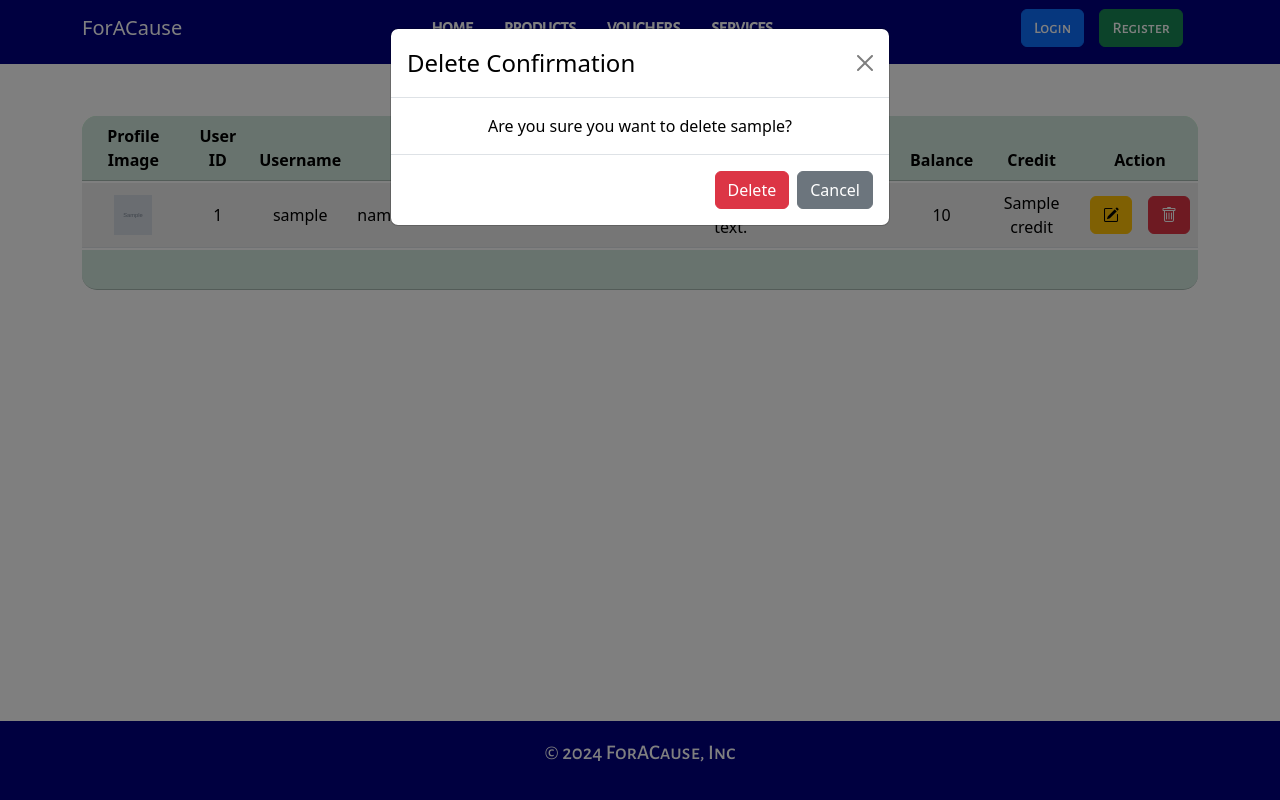
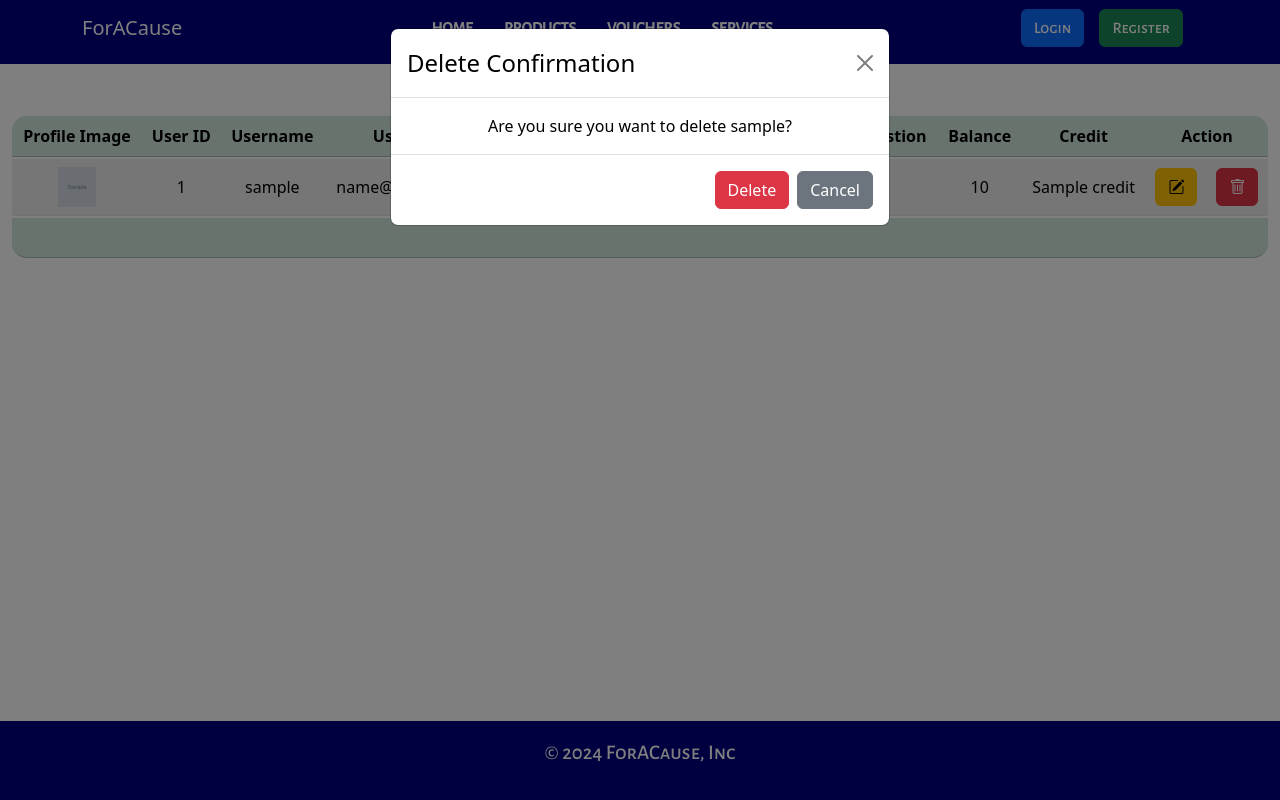
Before and after one commit to NathanNathan-web/ForACauseUpdate-main, a Python web app: template ForACause/Src/templates/accountAdmin.html in a window 1280 px wide, after a click that opens the changed part. Run offline with Jinja, Linux system fonts and the light colour scheme; the template is opened without the code that fills it: most values are stand-ins (such as "Sample title", 1, 10 or a date in 2020); grey boxes marked "Sample" are stand-in pictures; some web fonts are replaced.

Commit message:
admin user table fit the screen

```diff
--- a/ForACause/Src/templates/accountAdmin.html
+++ b/ForACause/Src/templates/accountAdmin.html
@@ -1,9 +1,9 @@
 {% extends "base.html" %}
 {% block title %}Grocery Store - Account Management{% endblock %}
 
-
 {% block content %}
-<div class="container">
+<div class="container-fluid">
+    <div class="table-responsive">
         <table class="table table-hover">
             <thead class="table-success">
                 <tr>
@@ -18,16 +18,16 @@
                     <th scope="col">Balance</th>
                     <th scope="col">Credit</th>
                     <th scope="col" class="topright" colspan="2">Action</th>
-
                 </tr>
             </thead>
 
             <tbody>
                 {% for user in user_list %}
                 <tr>
-                <td><img src="{{ url_for('static', filename='images/' + user.image_file )}}" alt="Logo"
-                        style="height:5vh; width: 3vw;"></td>
-
+                    <td>
+                        <img src="{{ url_for('static', filename='images/' + user.image_file )}}" alt="Logo"
+                            class="img-fluid" style="height: 5vh; width: 3vw;">
+                    </td>
                     <td>{{ user.id }}</td>
                     <td>{{ user.username }}</td>
                     <td>{{ user.email }}</td>
@@ -41,13 +41,18 @@
                     <td></td>
                     <td></td>
                     {% else %}
-                <td><a href="/updateUser/{{user.id}}" class="btn btn-warning"><i class="bi bi-pencil-square"></i></a></td>
+                    <td>
+                        <a href="/updateUser/{{user.id}}" class="btn btn-warning">
+                            <i class="bi bi-pencil-square"></i>
+                        </a>
+                    </td>
                     <td>
                         <form action="{{url_for('deleteuser', id=user.id)}}" method="POST">
-                        <!-- Button to Open the Modal -->
                             <button type="button" class="btn btn-danger" data-bs-toggle="modal"
-                            data-bs-target="#myModal_{{user.id}}"><i class="bi bi-trash"></i></button>
-                        <!-- The Modal -->
+                                data-bs-target="#myModal_{{user.id}}">
+                                <i class="bi bi-trash"></i>
+                            </button>
+                            <!-- Modal -->
                             <div class="modal" id="myModal_{{user.id}}">
                                 <div class="modal-dialog">
                                     <div class="modal-content">
@@ -56,11 +61,9 @@
                                             <h4 class="modal-title">Delete Confirmation</h4>
                                             <button type="button" class="btn-close" data-bs-dismiss="modal"></button>
                                         </div>
-                                    <!-- Modal body -->
-                                    <div class="modal-body"> Are you sure you want to delete
-                                        {{user.username}}?
-                                    </div>
-                                    <!-- Modal footer -->
+                                        <!-- Modal Body -->
+                                        <div class="modal-body">Are you sure you want to delete {{user.username}}?</div>
+                                        <!-- Modal Footer -->
                                         <div class="modal-footer">
                                             <input type="submit" value="Delete" class="btn btn-danger">
                                             <button type="button" class="btn btn-secondary"
@@ -75,6 +78,7 @@
                 </tr>
                 {% endfor %}
             </tbody>
+
             <tfoot class="table-success">
                 <tr>
                     <th class="bottomleft"></th>
@@ -90,4 +94,5 @@
             </tfoot>
         </table>
     </div>
+</div>
 {% endblock %}
```
Lines whose indentation alone changed are shown as unchanged.
